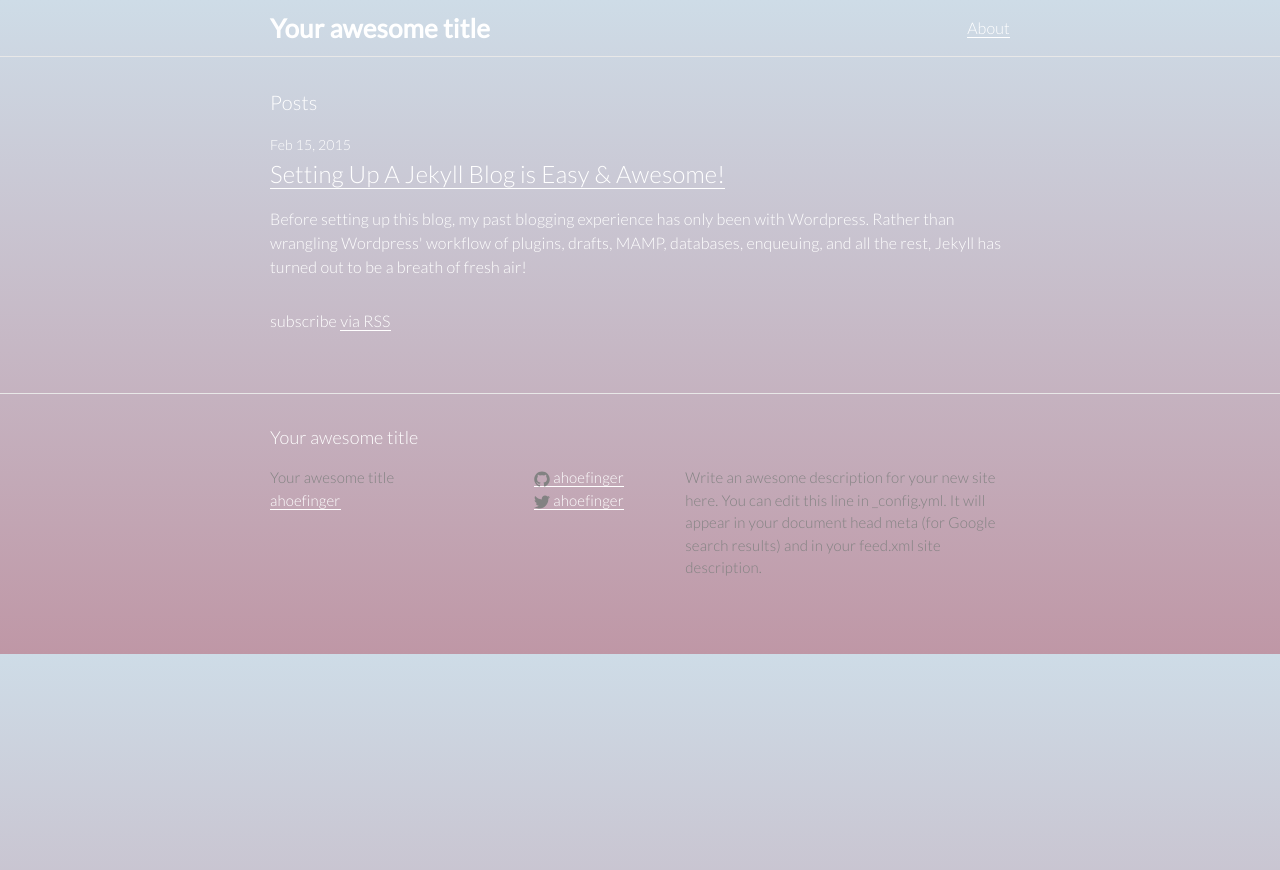
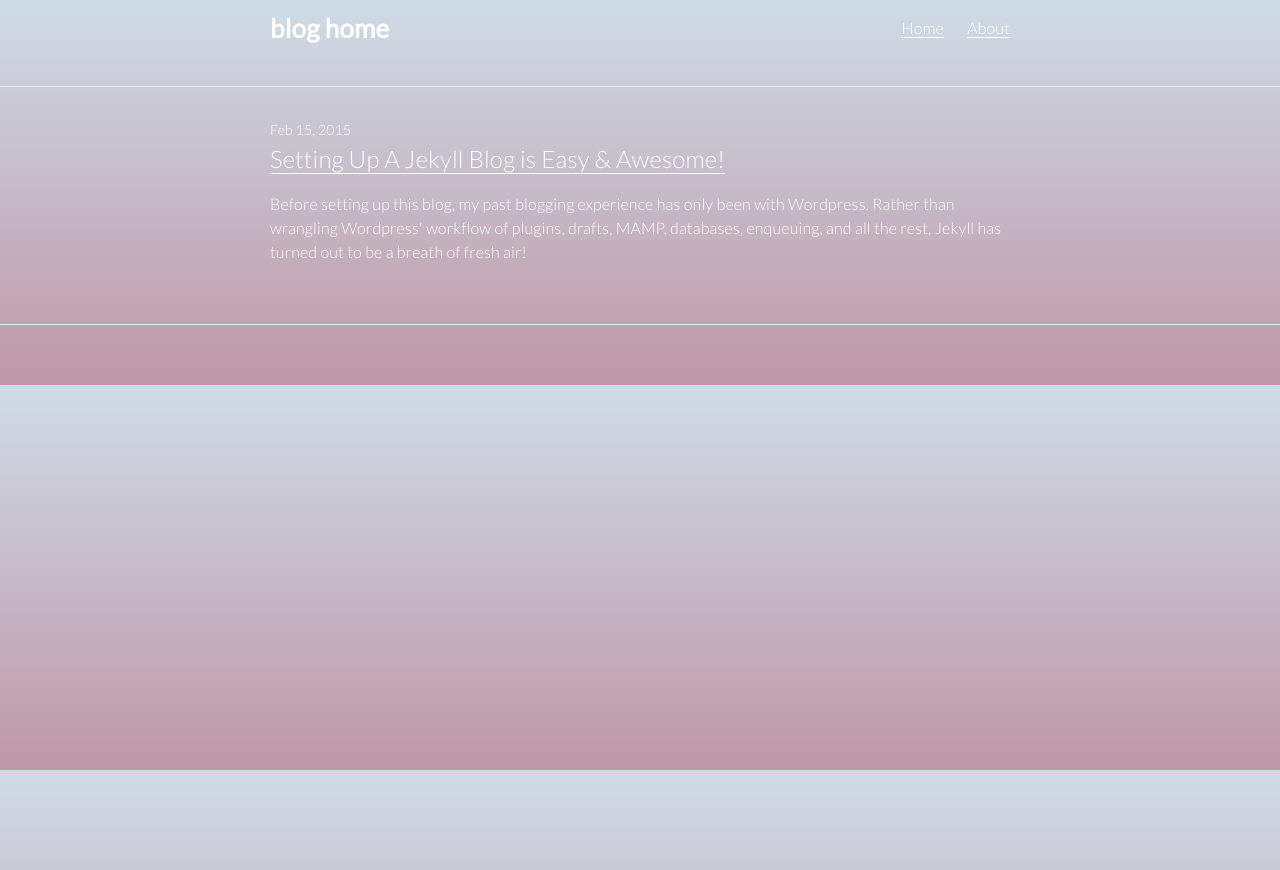
Before and after one commit to ahoef/jekyll-blog, a Jekyll site: the page built from index.html, in a window 1280 px wide. Shown: the top 870 px of the page. Built offline with Jekyll 4.4.1, drawn with Linux system fonts in a browser that asks for light colours.

Commit message:
removing boilerplate content

```diff
--- a/_includes/footer.html
+++ b/_includes/footer.html
@@ -1,6 +1,6 @@
 <footer class="site-footer">
 
-  <div class="wrapper">
+<!--   <div class="wrapper">
 
     <h2 class="footer-heading">{{ site.title }}</h2>
 
@@ -50,6 +50,6 @@
       </div>
     </div>
 
-  </div>
+  </div> -->
 
 </footer>
--- a/_includes/header.html
+++ b/_includes/header.html
@@ -2,7 +2,9 @@
 
   <div class="wrapper">
 
-    <a class="site-title" href="{{ site.baseurl }}/">{{ site.title }}</a>
+    <a class="site-title" href="{{ site.baseurl }}/">
+      <p>blog home</p>
+    </a>
 
     <nav class="site-nav">
       <a href="#" class="menu-icon">
@@ -14,6 +16,7 @@
       </a>
 
       <div class="trigger">
+        <a class="page-link" href="//www.ahoef.co">Home</a>
         {% for page in site.pages %}
           {% if page.title %}
           <a class="page-link" href="{{ page.url | prepend: site.baseurl }}">{{ page.title }}</a>
--- a/index.html
+++ b/index.html
@@ -4,7 +4,7 @@ layout: default
 
 <div class="home">
 
-  <h1 class="page-heading">Posts</h1>
+  <!-- <h1 class="page-heading">Posts</h1> -->
 
   <ul class="post-list">
     {% for post in site.posts %}
@@ -19,6 +19,6 @@ layout: default
     {% endfor %}
   </ul>
 
-  <p class="rss-subscribe">subscribe <a href="{{ "/feed.xml" | prepend: site.baseurl }}">via RSS</a></p>
+  <!-- <p class="rss-subscribe">subscribe <a href="{{ "/feed.xml" | prepend: site.baseurl }}">via RSS</a></p> -->
 
 </div>
```
